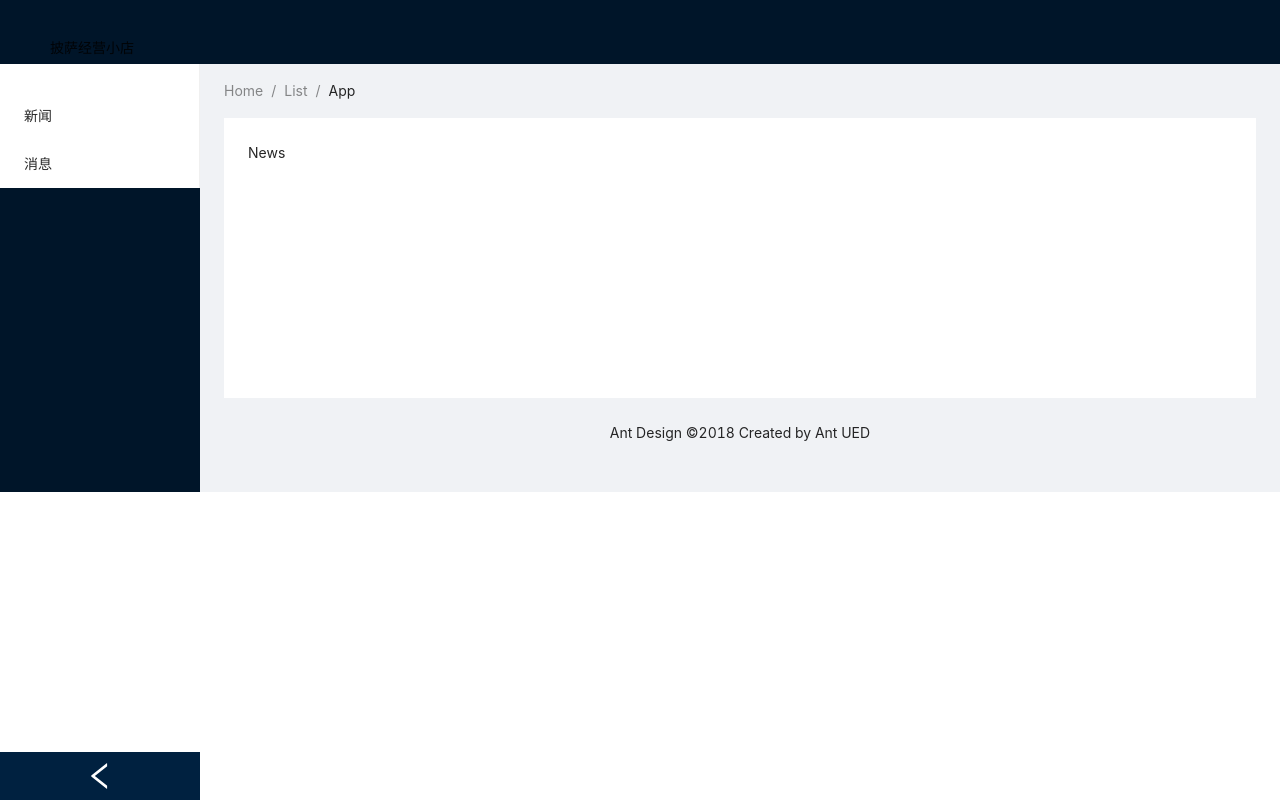
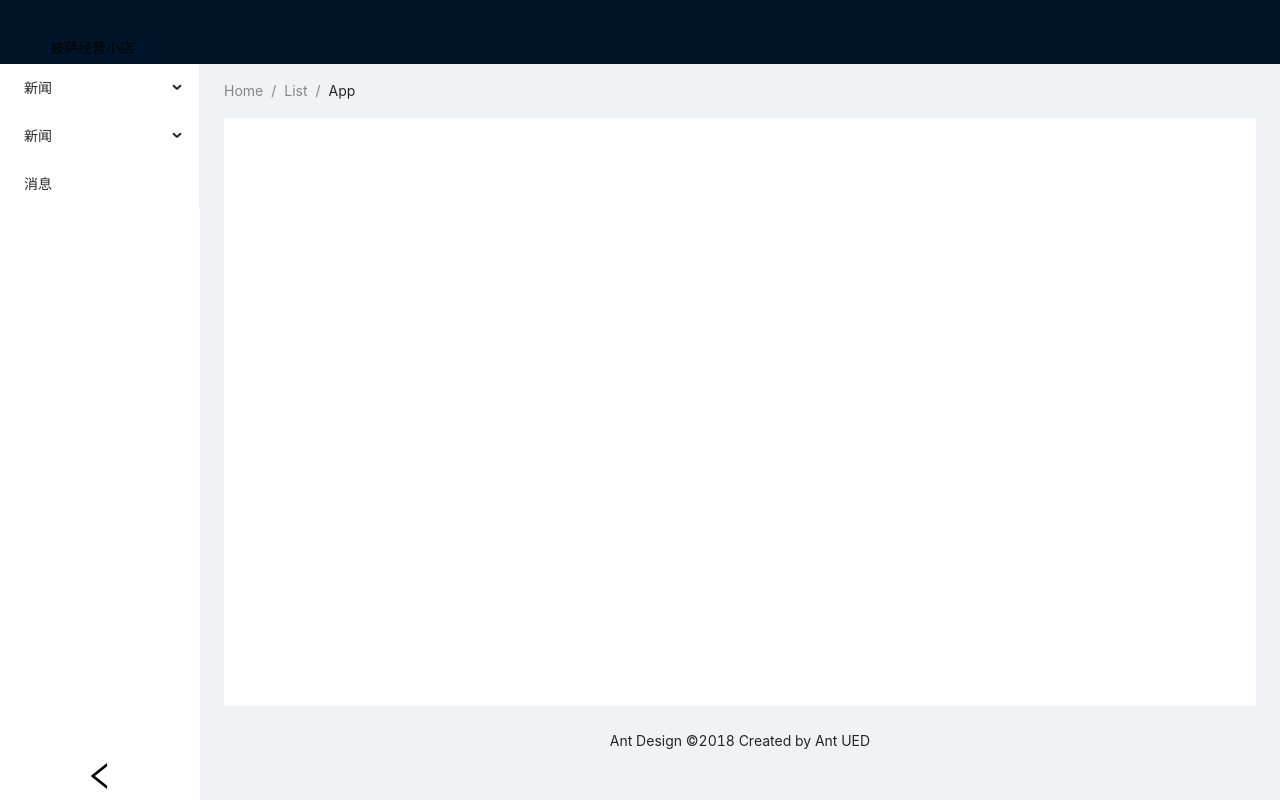
Before and after one commit to YvieWong/React-Study-Demo, a React (Create React App) app: page /MyLayout/news in a window 1280 px wide. Built offline with nearby package versions, Linux system fonts and the light colour scheme.

Commit message:
fix:动态路由实现

```diff
--- a/src/App.js
+++ b/src/App.js
@@ -6,13 +6,16 @@ import './App.less'
 const RoutingBasics = () => {
   //根据路由表生成对应的路由规则
   const element = useRoutes(AllRoutingArray)
-  console.log(element);
+  // console.log(element);
   return element
 }
 
 function App () {
   return (
-    <RoutingBasics />
+    <div className='App'>
+      <RoutingBasics />
+    </div>
+
   )
 }
 
--- a/src/pages/dashboard/index.jsx
+++ b/src/pages/dashboard/index.jsx
@@ -3,6 +3,6 @@ import MyLayout from '../layout'
 
 export default function Dashboard () {
   return (
-    <div><MyLayout></MyLayout></div>
+    <div>dashboard</div>
   )
 }
--- a/src/pages/layout/index.jsx
+++ b/src/pages/layout/index.jsx
@@ -1,12 +1,10 @@
 import React, { Fragment } from 'react'
 import { Layout, Menu, Breadcrumb } from 'antd';
 // import { UserOutlined, LaptopOutlined, NotificationOutlined } from '@ant-design/icons';
-
-// const { SubMenu } = Menu;
+const { SubMenu } = Menu;
 const { Header, Content, Footer, Sider } = Layout;
-
 import './index.scss'
-import { Link, useRoutes } from 'react-router-dom';
+import { Link, useRoutes, Outlet } from 'react-router-dom';
 import { dynamicRoutingArray } from '../../router';
 
 
@@ -14,6 +12,42 @@ const MenuRout = () => {
   //根据路由表生成对应的路由规则
   const menuElement = useRoutes(dynamicRoutingArray)
   return menuElement
+}
+
+const MySubMenu = (item) => {
+  return <SubMenu title={item.title} key={item.path}>
+    {
+      item.children.map(one => {
+        if (one.children && one.children.length > 0) {
+          if (item.tempath) {
+            one.tempath = item.tempath + '/' + one.path
+          } else {
+            one.tempath = item.path + '/' + one.path
+          }
+          return MySubMenu(one)
+        } else {
+          let parentPath;
+          if (item.tempath) {
+            parentPath = item.tempath
+          } else {
+            parentPath = item.path
+          }
+          return MyMenuItem(one, parentPath)
+        }
+      })
+
+    }
+  </SubMenu>
+}
+
+const MyMenuItem = (item, parentPath) => {
+  console.log(parentPath);
+  return <Menu.Item key={item.path} >
+    <Link to={parentPath + '/' + item.path}>
+      {item.title}
+    </Link>
+  </Menu.Item>
+
 }
 
 export default function MyLayout () {
@@ -41,11 +75,14 @@ export default function MyLayout () {
             }}
             onCollapse={onCollapse}
           >
-            <div className="logo" />
-            <Menu mode="inline" defaultSelectedKeys={['4']}>
+            {/* <div className="logo" /> */}
+            <Menu mode="inline" defaultSelectedKeys={['1']} defaultOpenKeys={[]}>
               {
                 dynamicRoutingArray.map(item => {
-                  if (item.isLayout === true) {
+                  if (item.isLayout === true && item.children && item.children.length > 0) {
+                    console.log(item, 'aaa');
+                    return MySubMenu(item)
+                  } else {
                     return <Menu.Item key={item.path} >
                       <Link to={item.path}>
                         {item.title}
@@ -71,7 +108,7 @@ export default function MyLayout () {
               }}
             >
               <MenuRout />
-              {/* <Outlet /> */}
+              <Outlet />
             </Content>
             <Footer style={{ textAlign: 'center' }}>Ant Design ©2018 Created by Ant UED</Footer>
           </Layout>
--- a/src/pages/layout/index.scss
+++ b/src/pages/layout/index.scss
@@ -23,7 +23,7 @@
   background: #fff;
 }
 .ant-layout-sider {
-  background: #fff;
+  background: #fff !important;
 }
 .ant-breadcrumb {
   text-align: left;
@@ -33,6 +33,6 @@
 }
 .ant-layout-sider-trigger {
   font-size: 30px;
-  color: #000;
-  background: #fff;
+  color: #000 !important;
+  background: #fff !important;
 }
--- a/src/pages/news/index.jsx
+++ b/src/pages/news/index.jsx
@@ -2,6 +2,6 @@ import React from 'react'
 
 export default function News () {
   return (
-    <div>News</div>
+    <div>news</div>
   )
 }
--- a/src/router/index.js
+++ b/src/router/index.js
@@ -13,8 +13,37 @@ export const dynamicRoutingArray = [
     path: 'news',
     title: '新闻',
     isLayout: true,
-    element: <News />,
-    children: []
+    // element: <MyLayout />,
+    children: [
+      {
+        path: 'message1',
+        title: '消息',
+        isLayout: true,
+        // element: <Message />,
+        children: [
+          {
+            path: 'message11',
+            title: '消息',
+            isLayout: true,
+            element: <News />,
+          }
+        ]
+      }
+    ]
+  },
+  {
+    path: 'newss',
+    title: '新闻',
+    isLayout: true,
+    // element: <MyLayout />,
+    children: [
+      {
+        path: 'message22',
+        title: '消息',
+        isLayout: true,
+        element: <Message />
+      }
+    ]
   },
   {
     path: 'message',
```
